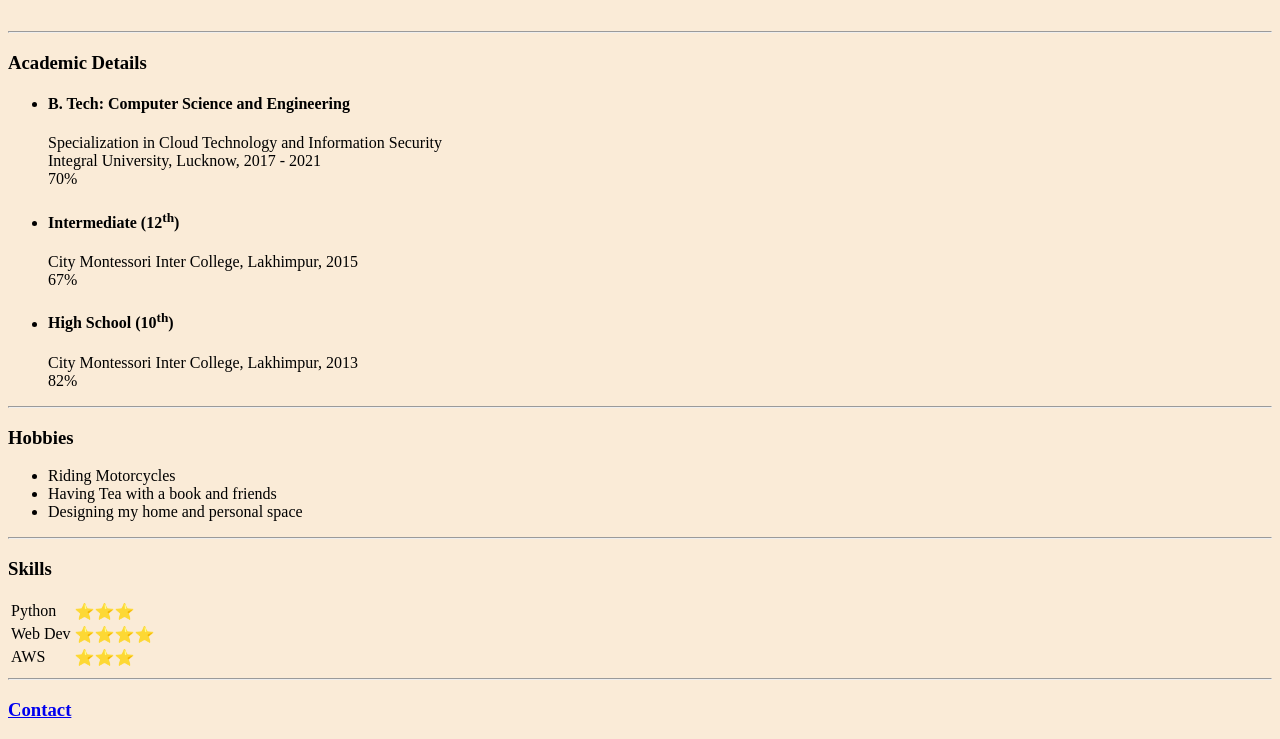
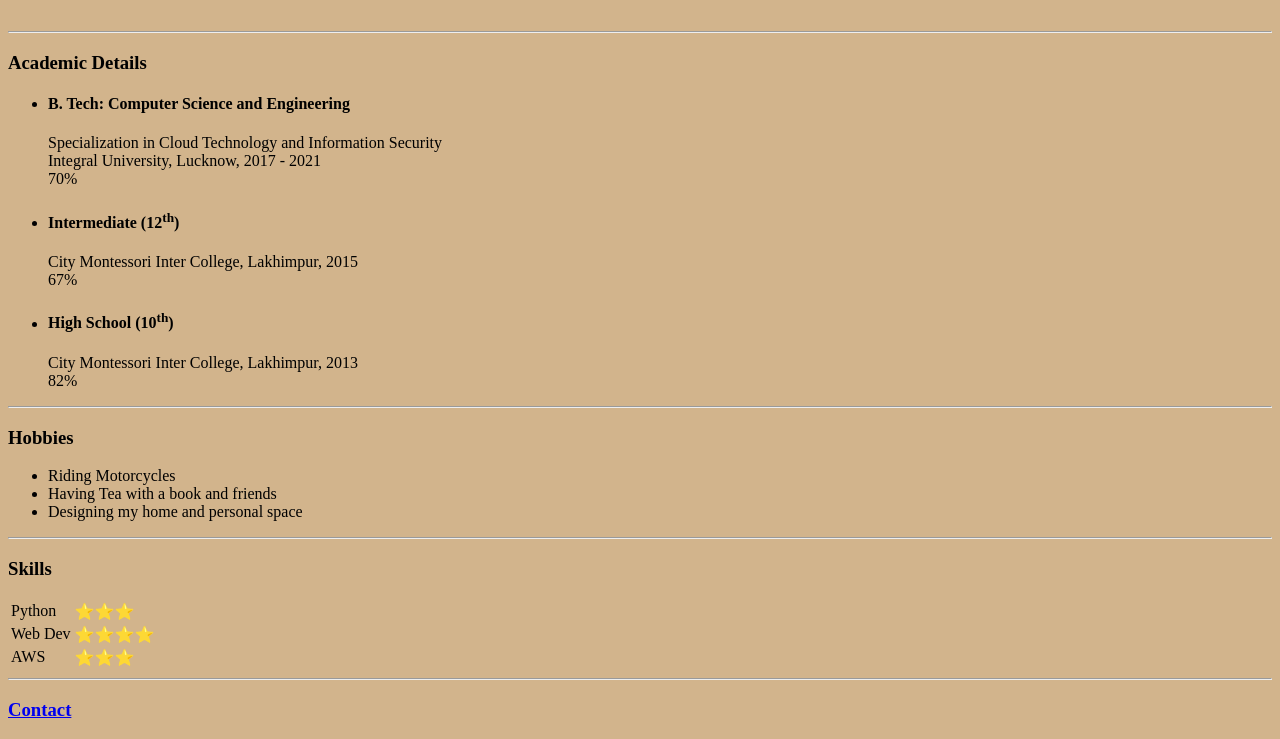
Before and after one commit to azmaanism/a-love-letter-to-cinema, a plain HTML site: page index.html in a window 1280 px wide. Shown: the part 257-996 px from the top of the page. Drawn offline with Linux system fonts and the light colour scheme.

Commit message:
Update index.html

```diff
--- a/index.html
+++ b/index.html
@@ -6,7 +6,7 @@
   <title>Azmaan Ahmad Khan</title>
 </head>
 
-<body style="background-color: AntiqueWhite">
+<body style="background-color: Tan ">
   <table cellspacing="20">
     <th><img src="az2.png" alt="Azmaan profile pinterest "width="200" height="200"></th>
     <th>  <h1>Azmaan Ahmad Khan</h1>
```
